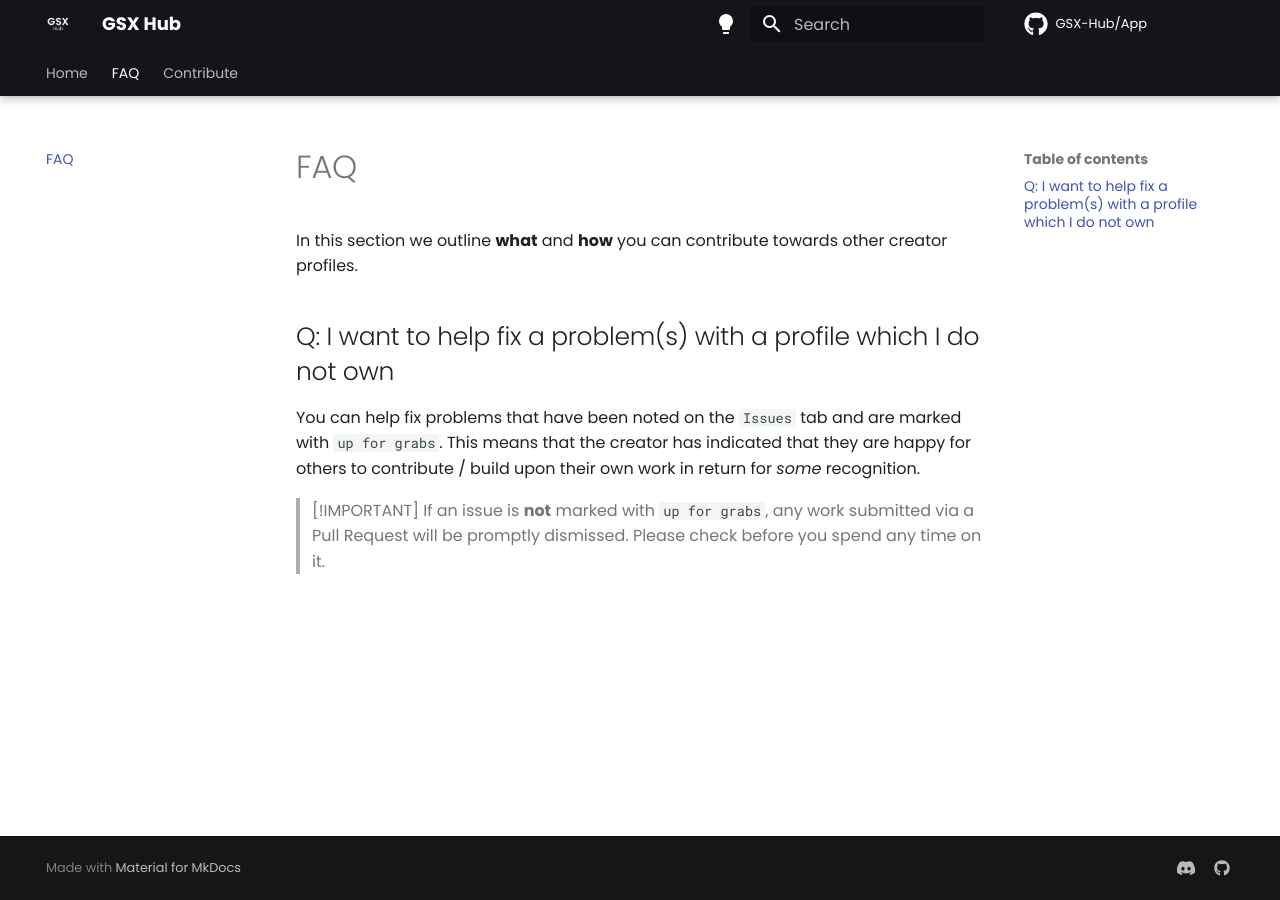
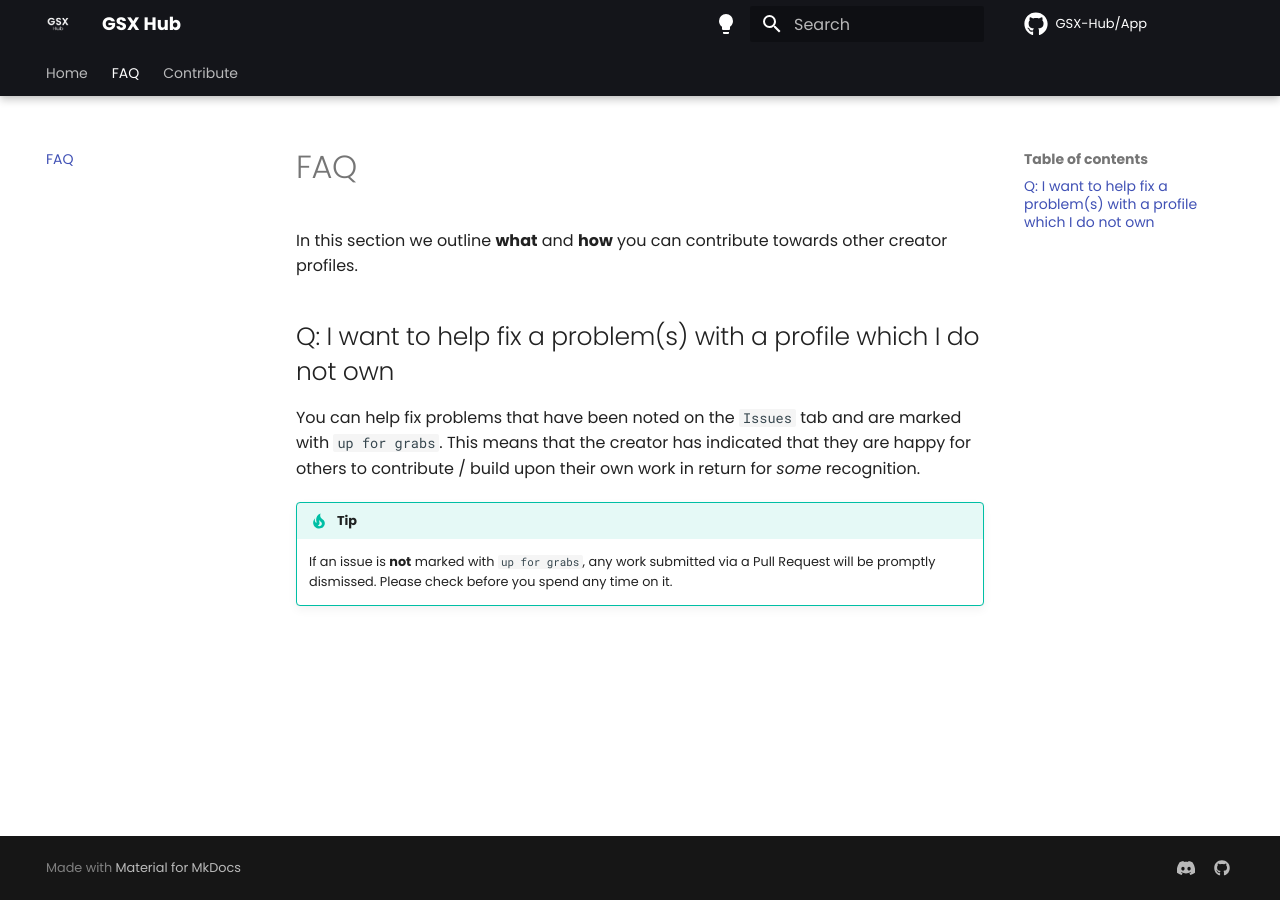
Before and after one commit to GSX-Hub/docs, an MkDocs documentation site: the page built from docs/FAQ.md, in a window 1280 px wide. Built offline with MkDocs 1.6.1 and Material for MkDocs 9.7.7, drawn with Linux system fonts in a browser that asks for light colours; comment, search, counter and statistics services are not loaded.

Commit message:
Fix docs/ URLs

```diff
--- a/docs/FAQ.md
+++ b/docs/FAQ.md
@@ -4,5 +4,5 @@
 ## Q: I want to help fix a problem(s) with a profile which I do not own
 You can help fix problems that have been noted on the `Issues` tab and are marked with `up for grabs`. This means that the creator has indicated that they are happy for others to contribute / build upon their own work in return for *some* recognition.
 
-> [!IMPORTANT]
-> If an issue is **not** marked with `up for grabs`, any work submitted via a Pull Request will be promptly dismissed. Please check before you spend any time on it.
+!!! tip
+    If an issue is **not** marked with `up for grabs`, any work submitted via a Pull Request will be promptly dismissed. Please check before you spend any time on it.
--- a/mkdocs.yml
+++ b/mkdocs.yml
@@ -18,7 +18,7 @@
 home_button1_theme: md-button md-button--primary # Options: "md-button", "md-button md-button--primary"
 
 home_button2_name: Docs   # Comment this parameter out to remove the button.
-home_button2_url: /contribute/get-started/   # This path starts at your root mkdocs directory.
+home_button2_url: docs/contribute/get-started/   # This path starts at your root mkdocs directory.
 home_button2_theme: md-button # Options: "md-button", "md-button md-button--primary"
 
 theme:
```
Also changed, not shown: 1 other file.
